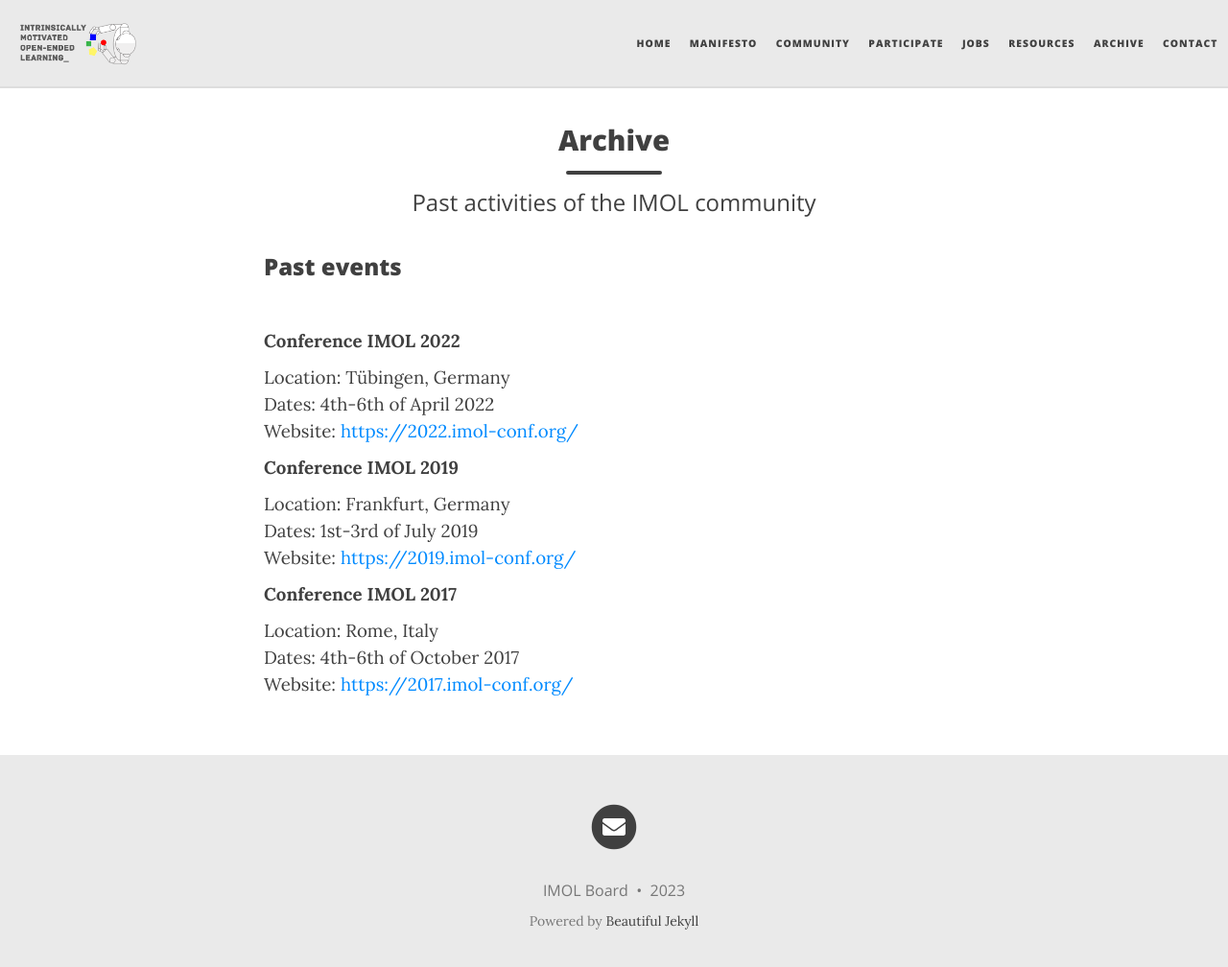
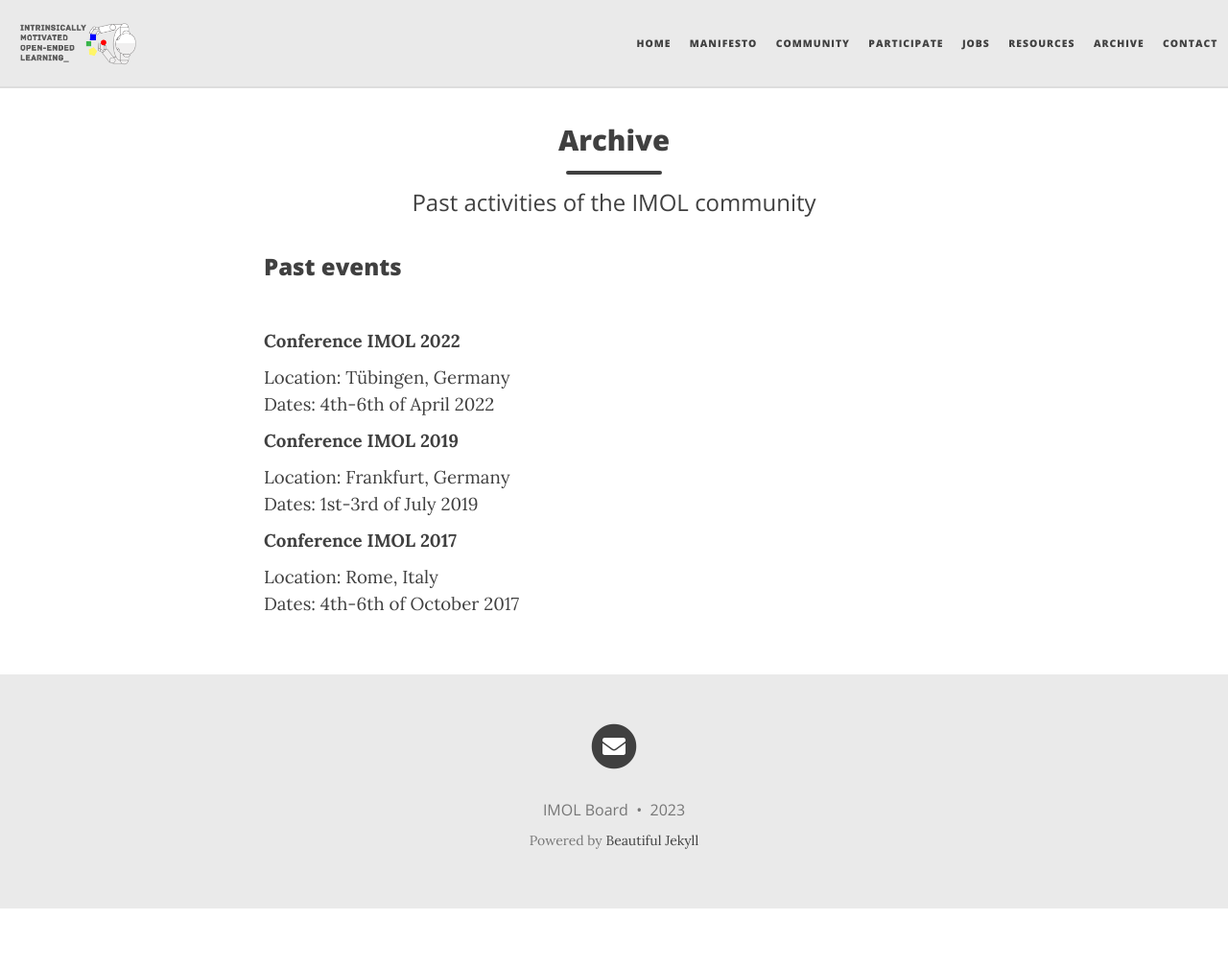
Before and after one commit to imol-community/imol-community.github.io, a Jekyll site: the page built from archive.md, in a window 1280 px wide and 1031 px high. Shown: the top 1008 px of the window at 96% size. Built offline with Jekyll 4.4.1, drawn with Linux system fonts in a browser that asks for light colours; nearby versions of some CDN libraries.

Commit message:
remove past website links

```diff
--- a/archive.md
+++ b/archive.md
@@ -14,17 +14,14 @@ subtitle: Past activities of the IMOL community
 <p><b>Conference IMOL 2022</b></p>
 <p>Location: Tübingen, Germany
 <br>Dates: 4th-6th of April 2022
-<br>Website: <a href="https://2022.imol-conf.org/"> https://2022.imol-conf.org/ </a>
 </p>
 
 <p><b>Conference IMOL 2019</b></p>
 <p>Location: Frankfurt, Germany
 <br>Dates: 1st-3rd of July 2019
-<br>Website: <a href=" https://2019.imol-conf.org/">  https://2019.imol-conf.org/ </a>
 </p>
 
 <p><b>Conference IMOL 2017</b></p>
 <p>Location: Rome, Italy
 <br>Dates: 4th-6th of October 2017
-<br>Website: <a href="https://2017.imol-conf.org/ "> https://2017.imol-conf.org/ </a>
 </p>
```
